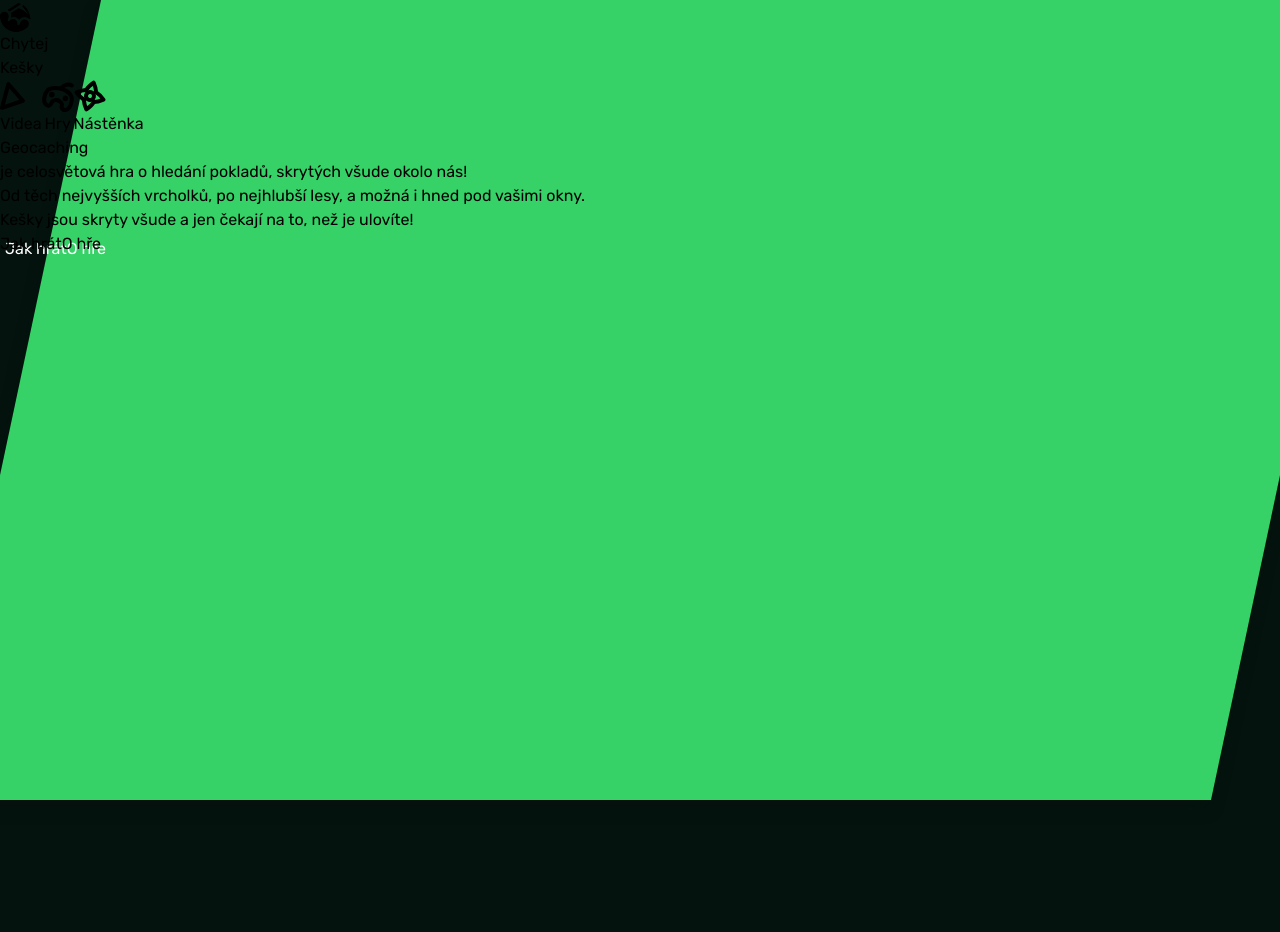
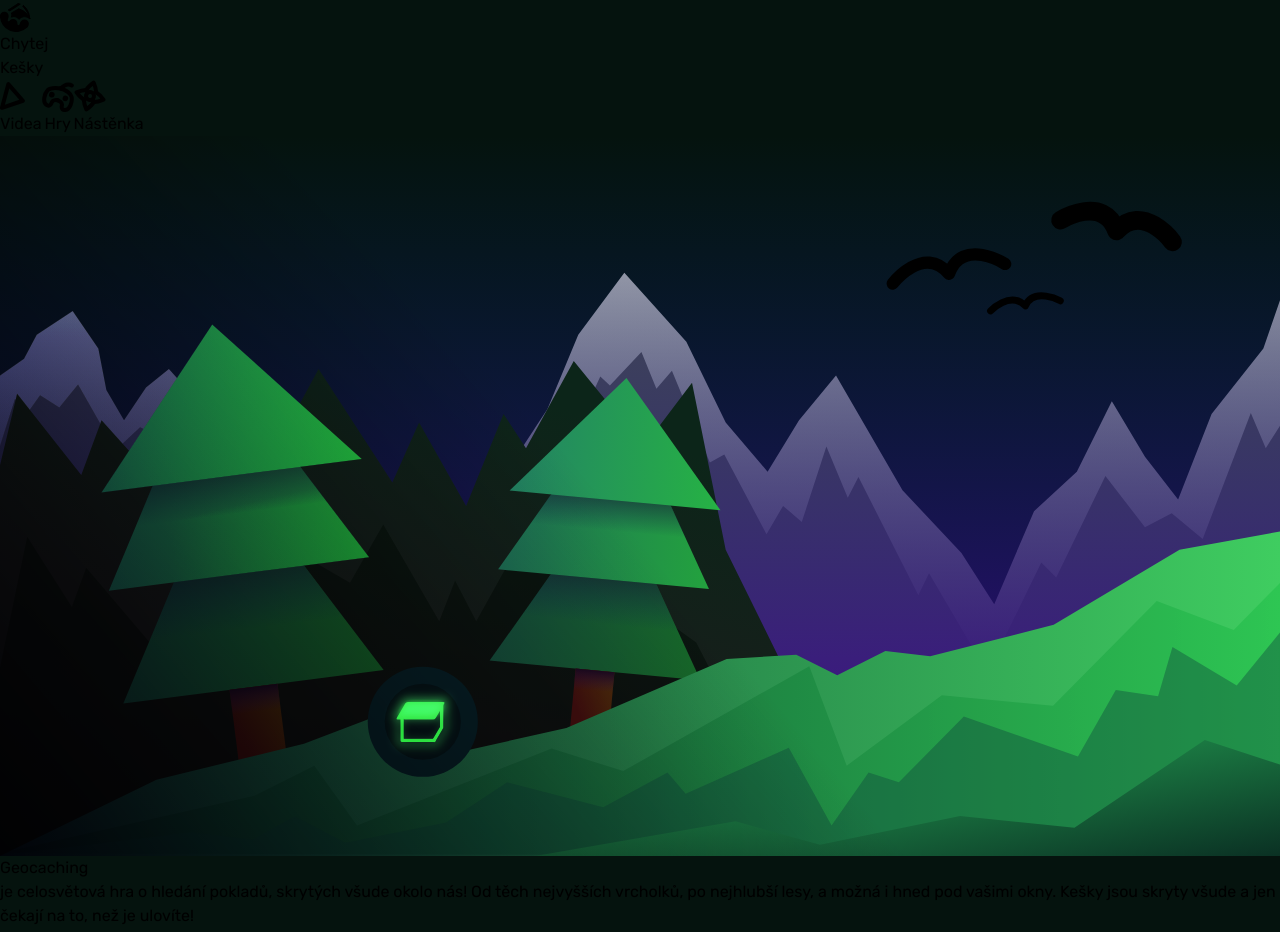
Before and after one commit to GamingasCZ/geocaching, a Vue app: page / in a window 1280 px wide. Shown: the top 932 px of the page. Built offline with nearby package versions, Linux system fonts and the light colour scheme.

Commit message:
malé změny

```diff
--- a/src/Domov.vue
+++ b/src/Domov.vue
@@ -1,19 +1,26 @@
+<script setup lang="ts">
+
+import Pozadi from "./obrazky/pozadi2.svg";
+
+</script>
+
 <template>
-    <main class="mx-auto max-w-[93rem]">
+    <Pozadi class="absolute -z-10" />
+    <main class="mx-auto max-w-[93rem] z-50">
         <!-- Pozadi -->
-        <div class="absolute top-0 left-0 w-screen h-screen -z-50 bg-cover bg-[url('@/obrazky/pozadi.svg')]">
+        <!-- <div class="absolute top-0 left-0 w-screen h-screen -z-50 bg-cover bg-[url('@/obrazky/pozadi.svg')]">
             <div class="absolute top-0 right-0 w-96 h-full bg-gradient-to-r from-transparent to-geo-50"></div>
-        </div>
+        </div> -->
 
         <div class="my-36 ml-auto w-max text-right">
             <h1 class="text-[min(6rem,15vw)] font-black leading-snug text-transparent bg-clip-text bg-gradient-to-br to-geo-400 from-geo-600">Geocaching</h1>
             <p class="w-full max-w-[min(36rem,90vw)] text-lg font-medium text-right text-white max-sm:text-sm">
-                je celosvětová hra o hledání pokladů, skrytých všude okolo nás!<br>
+                je celosvětová hra o hledání pokladů, skrytých všude okolo nás!
                 Od těch nejvyšších vrcholků, po nejhlubší lesy, a možná i hned pod vašimi okny.
-                <br>Kešky jsou skryty všude a jen čekají na to, než je ulovíte!</p>
+                Kešky jsou skryty všude a jen čekají na to, než je ulovíte!</p>
             <div class="flex gap-8 justify-around mt-16 max-sm:flex-col">
-                <button class="px-16 py-2 text-xl bg-geo-400 skewButton">Jak hrát</button>
-                <button class="px-16 py-2 text-xl bg-geo-400 skewButton">O hře</button>
+                <button class="px-12 py-2 text-xl bg-geo-400 skewButton">Jak začít</button>
+                <button class="px-12 py-2 text-xl bg-geo-400 skewButton">O Geocachingu</button>
             </div>
         </div>
     </main>
--- a/src/assety/styl.css
+++ b/src/assety/styl.css
@@ -25,6 +25,7 @@
 body {
     @apply mb-20 bg-geo-50;
 }
+html { @apply overflow-x-clip }
 
 header {
     @apply relative px-2 w-max h-8 text-xl bg-geo-400;
@@ -41,10 +42,13 @@ aside::before {
     @apply content-[''] w-full absolute h-2 bg-geo-100 top-6 -z-20
 }
 
+main {
+    @apply max-w-7xl;
+}
 
 /* Navbar */
 nav::after {
-    @apply top-0 shadow-geo-50 shadow-lg w-full mx-4 h-full content-[''] absolute -z-10 bg-geo-400 -skew-x-12;
+    @apply top-0 shadow-geo-50 shadow-lg w-[-moz-available] mx-4 h-full content-[''] absolute -z-10 bg-geo-400 -skew-x-12;
 }
 .navButton::after {
     @apply content-[''] w-full left-2 h-full absolute bg-black bg-opacity-0 -skew-x-12 hover:bg-opacity-20;
@@ -53,7 +57,7 @@ nav::after {
     @apply bg-opacity-30;
 }
 
-.skewButton { @apply relative; }
+.skewButton { @apply relative max-w-[90%]; }
 .skewButton::before {
     @apply content-[''] bg-inherit w-[110%] h-full -skew-x-12 absolute -left-2 -z-10 top-0;
 }
```
Also changed, not shown: src/obrazky/pozadi.svg, src/obrazky/pozadi2.svg (added).
